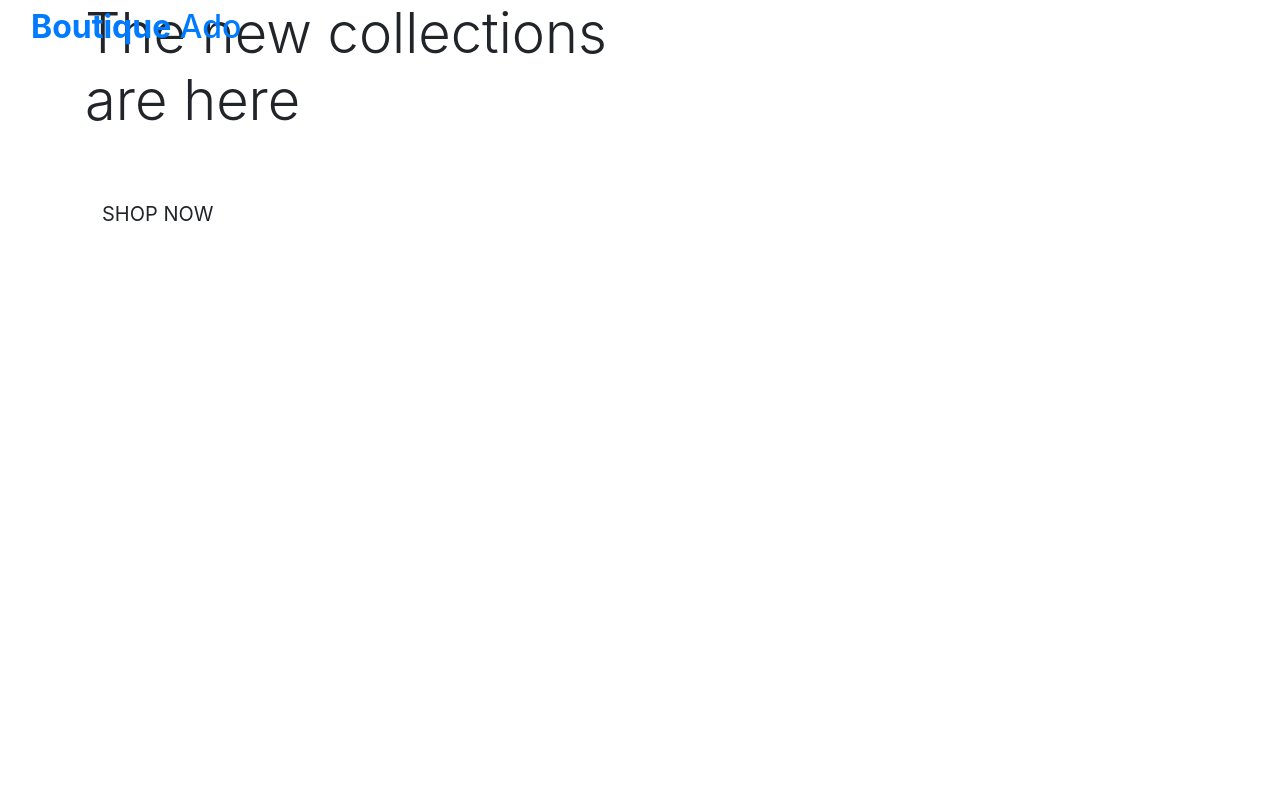
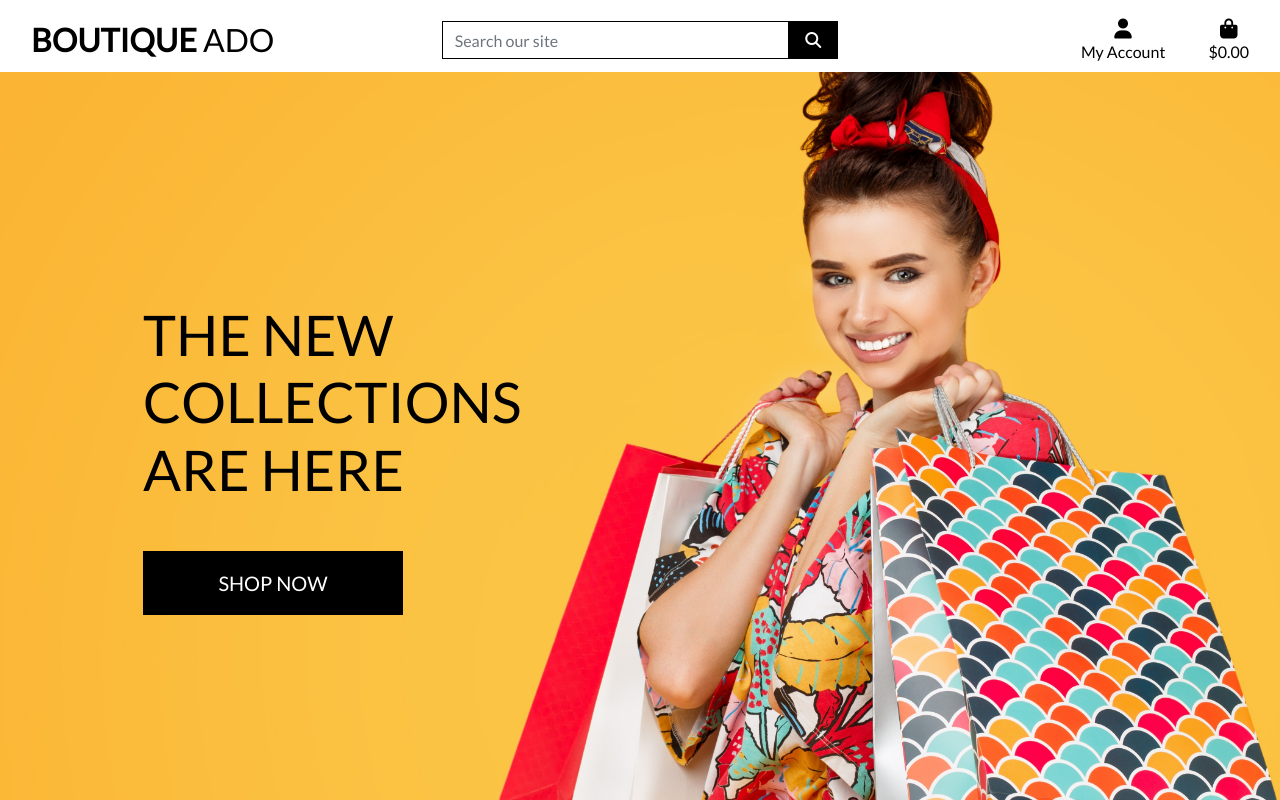
Before and after one commit to Vivioli87/boutique_ado_v1, a Django app: page / in a window 1280 px wide. Run offline with Django 3.2, Linux system fonts and the light colour scheme; some libraries are stand-ins or nearby versions.

Commit message:
completed home page header and css

```diff
--- a/boutique_ado/settings.py
+++ b/boutique_ado/settings.py
@@ -149,6 +149,10 @@ USE_TZ = True
 # https://docs.djangoproject.com/en/3.2/howto/static-files/
 
 STATIC_URL = '/static/'
+STATICFILES_DIRS = (os.path.join(BASE_DIR, 'static')),
+
+MEDIA_URL = '/media/'
+MEDIA_ROOT = os.path.join(BASE_DIR, 'media')
 
 # Default primary key field type
 # https://docs.djangoproject.com/en/3.2/ref/settings/#default-auto-field
--- a/boutique_ado/urls.py
+++ b/boutique_ado/urls.py
@@ -15,9 +15,11 @@ Including another URLconf
 """
 from django.contrib import admin
 from django.urls import path, include
+from django.conf import settings
+from django.conf.urls.static import static
 
 urlpatterns = [
     path('admin/', admin.site.urls),
     path('accounts/', include('allauth.urls')),
     path('', include('home.urls')),
-]
+] + static(settings.MEDIA_URL, document_root=settings.MEDIA_ROOT)
--- /dev/null
+++ b/static/css/base.css
@@ -0,0 +1,81 @@
+html {
+    height: 100%;
+}
+
+body {
+    background: url('/media/homepage_background_cropped.jpg') no-repeat center center fixed;
+    background-size: cover;
+    height: calc(100vh - 164px);
+    color: #555;
+    font-family: 'Lato';
+}
+
+/* from Bulma */
+.icon {
+    align-items: center;
+    display: inline-flex;
+    justify-content: center;
+    height: 1.5rem;
+    width: 1.5rem;
+}
+
+.logo-font {
+    text-transform: uppercase;
+}
+
+.main-logo-link {
+    width: fit-content;
+}
+
+.shop-now-button {
+    background: black;
+    color: white;
+    min-width: 260px;
+}
+
+.btn-black {
+    background: black;
+    color: white;
+}
+
+.shop-now-button:hover,
+.shop-now-button:active,
+.shop-now-button:focus,
+.btn-black:hover,
+.btn-black:active,
+.btn-black:focus {
+    background: #222;
+    color: white;
+}
+
+.text-black {
+    color: #000 !important;
+}
+
+.border-black {
+    border: 1px solid black !important;
+}
+
+/* -------------------------------- Media Queries */
+
+/* Slightly larger container on xl screens */
+@media (min-width: 1200px) {
+  .container {
+    max-width: 80%;
+  }
+}
+
+/* fixed top navbar only on medium and up */
+@media (min-width: 992px) {
+    .fixed-top-desktop-only {
+        position: fixed;
+        top: 0;
+        right: 0;
+        left: 0;
+        z-index: 1030;
+    }
+
+    .header-container {
+        padding-top: 164px;
+    }
+}
--- a/templates/base.html
+++ b/templates/base.html
@@ -15,12 +15,18 @@
 
     {% block corecss %}
       <link rel="stylesheet" href="https://stackpath.bootstrapcdn.com/bootstrap/4.4.1/css/bootstrap.min.css" integrity="sha384-Vkoo8x4CGsO3+Hhxv8T/Q5PaXtkKtu6ug5TOeNV6gBiFeWPGFN9MuhOf23Q9Ifjh" crossorigin="anonymous">
+      <link rel="preconnect" href="https://fonts.googleapis.com">
+      <link rel="preconnect" href="https://fonts.gstatic.com" crossorigin>
+      <link href="https://fonts.googleapis.com/css2?family=Lato&display=swap" rel="stylesheet">
+      <link rel="stylesheet" href="{% static 'css/base.css' %}">
+
     {% endblock %}
 
     {% block extra_css %}
     {% endblock %}
 
     {% block corejs %}
+      <script src="https://kit.fontawesome.com/1510f000a4.js" crossorigin="anonymous"></script>
       <script src="https://code.jquery.com/jquery-3.4.1.slim.min.js" integrity="sha384-J6qa4849blE2+poT4WnyKhv5vZF5SrPo0iEjwBvKU7imGFAV0wwj1yYfoRSJoZ+n" crossorigin="anonymous"></script>
       <script src="https://cdn.jsdelivr.net/npm/popper.js@1.16.0/dist/umd/popper.min.js" integrity="sha384-Q6E9RHvbIyZFJoft+2mJbHaEWldlvI9IOYy5n3zV9zzTtmI3UksdQRVvoxMfooAo" crossorigin="anonymous"></script>
       <script src="https://stackpath.bootstrapcdn.com/bootstrap/4.4.1/js/bootstrap.min.js" integrity="sha384-wfSDF2E50Y2D1uUdj0O3uMBJnjuUD4Ih7YwaYd1iqfktj0Uod8GCExl3Og8ifwB6" crossorigin="anonymous"></script>
@@ -33,15 +39,66 @@
   </head>
   <body>
     <header class="container-fluid fixed-top">
-      <div class="row">
-        <div class="col-12 col-lg-4 my-auto py-1 py-lg-0 text-center text-lg-left">
-          <a href="{% url 'home' %}" class="nav-link main-logo-link">
-            <h2 class="logo-font text-black my-0"><strong>Boutique</strong> Ado</h2></a>
-        </div>
-        <div class="col-12 col-lg-4 my-auto py-1 py-lg-0 text-center text-lg-left"></div>
-        <div class="col-12 col-lg-4 my-auto py-1 py-lg-0 text-center text-lg-left"></div>
+      <div id="topnav" class="row bg-white pt-lg-2 d-none d-lg-flex">
+          <div class="col-12 col-lg-4 my-auto py-1 py-lg-0 text-center text-lg-left">
+              <a href="{% url 'home' %}" class="nav-link main-logo-link">
+                  <h2 class="logo-font text-black my-0"><strong>Boutique</strong> Ado</h2>
+              </a>
+          </div>
+          <div class="col-12 col-lg-4 my-auto py-1 py-lg-0">
+              <form method="GET" action="">
+                  <div class="input-group w-100">
+                      <input class="form-control border border-black rounded-0" type="text" name="q" placeholder="Search our site">
+                      <div class="input-group-append">
+                          <button class="form-control btn btn-black border border-black rounded-0" type="submit">
+                              <span class="icon">
+                                  <i class="fas fa-search"></i>
+                              </span>
+                          </button>
+                      </div>
+                  </div>
+              </form>
+          </div>
+          <div class="col-12 col-lg-4 my-auto py-1 py-lg-0">
+              <ul class="list-inline list-unstyled text-center text-lg-right my-0">
+                  <li class="list-inline-item dropdown">
+                      <a class="text-black nav-link" href="#" id="user-options" data-toggle="dropdown" aria-haspopup="true" aria-expanded="false">
+                          <div class="text-center">
+                              <div><i class="fas fa-user fa-lg"></i></div>
+                              <p class="my-0">My Account</p>
+                          </div>
+                      </a>
+                      <div class="dropdown-menu border-0" aria-labelledby="user-options">
+                          {% if request.user.is_authenticated %}
+                              {% if request.user.is_superuser %}
+                                  <a href="" class="dropdown-item">Product Management</a>
+                              {% endif %}
+                              <a href="" class="dropdown-item">My Profile</a>
+                              <a href="{% url 'account_logout' %}" class="dropdown-item">Logout</a>
+                          {% else %}
+                              <a href="{% url 'account_signup' %}" class="dropdown-item">Register</a>
+                              <a href="{% url 'account_login' %}" class="dropdown-item">Login</a>
+                          {% endif %}
+                      </div>
+                  </li>
+                  <li class="list-inline-item">
+                      <a class="{% if grand_total %}text-info font-weight-bold{% else %}text-black{% endif %} nav-link" href="">
+                          <div class="text-center">
+                              <div><i class="fas fa-shopping-bag fa-lg"></i></div>
+                              <p class="my-0">
+                                  {% if grand_total %}
+                                      ${{ grand_total|floatformat:2 }}
+                                  {% else %}
+                                      $0.00
+                                  {% endif %}
+                              </p>
+                          </div>
+                      </a>
+                  </li>
+              </ul>
+          </div>
       </div>
-    </header>
+  </header>
     {% if messages %}
       <div class="message-container"></div>
     {% endif %}
```
Also changed, not shown: media/homepage_background_cropped.jpg (added).
